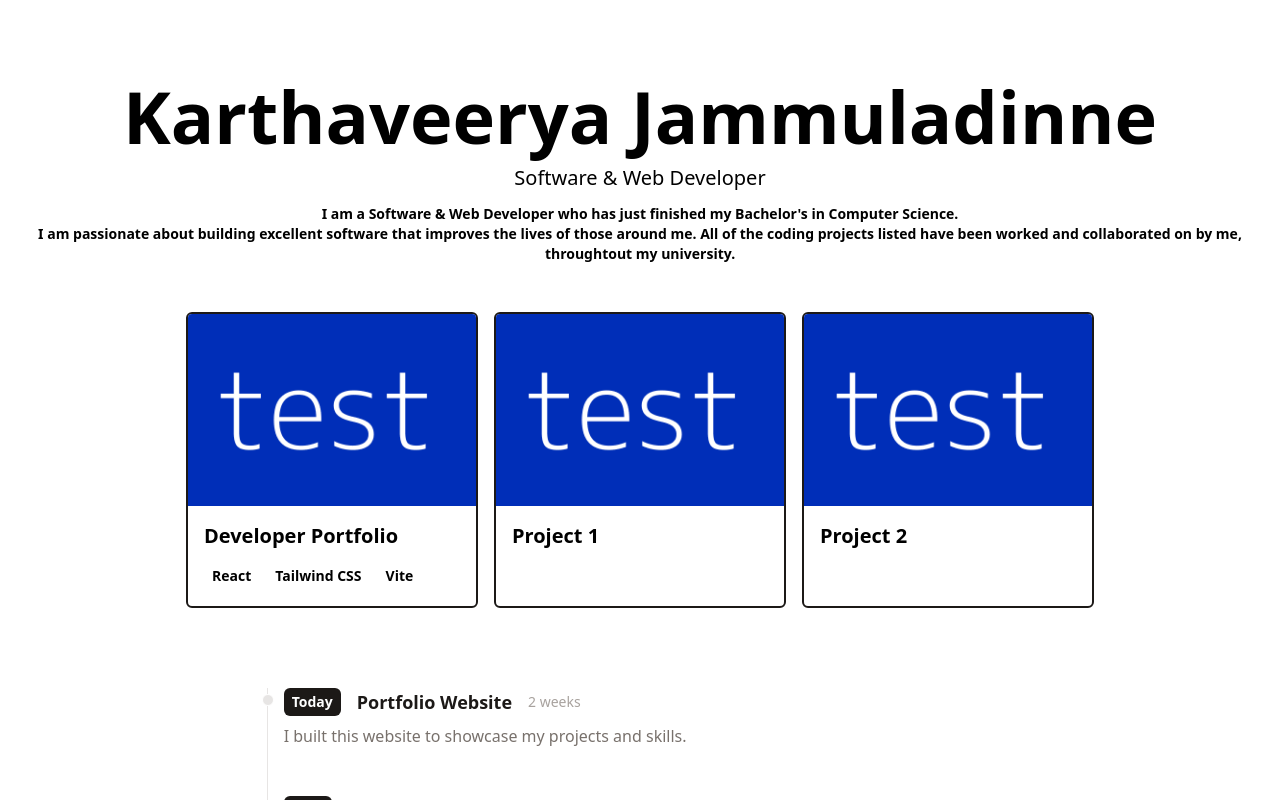
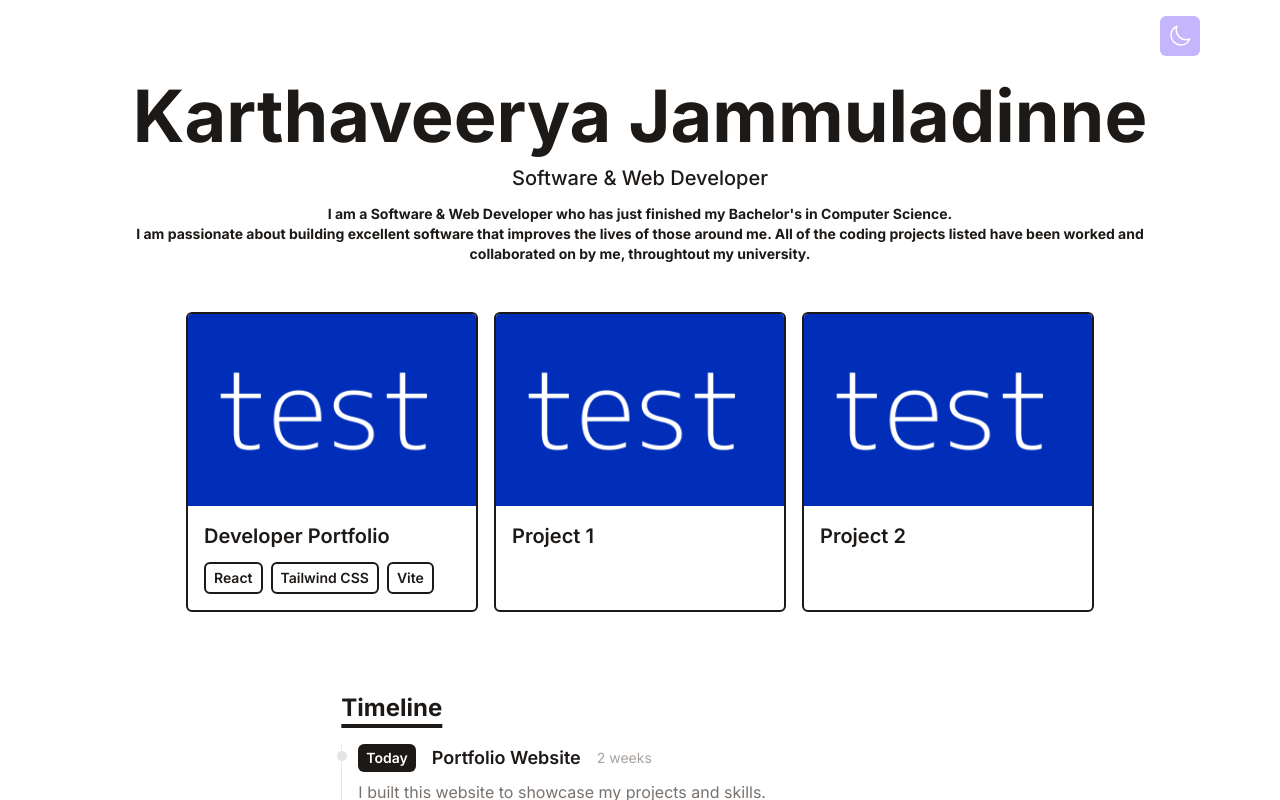
Before and after one commit to dontbug-debug/Portfolio-Website, a React (Vite) app in the folder minimal-portfolio/: page / in a window 1280 px wide. Shown: the top 800 px of the page. Built offline with nearby package versions, Linux system fonts and the light colour scheme.

Commit message:
Created footer and added dark mode.

```diff
--- a/minimal-portfolio/src/App.jsx
+++ b/minimal-portfolio/src/App.jsx
@@ -1,16 +1,87 @@
-import React from "react";
+import React, { useEffect, useState } from "react";
 import Intro from "./components/Intro";
 import Portfolio from "./components/Portfolio";
 import Timeline from "./components/Timeline";
 import Contact from "./components/Contact";
+import Footer from "./components/Footer";
 
 function App() {
-  return <div className="App">
-    <Intro />
-    <Portfolio />
-    <Timeline />
-    <Contact />
-  </div>;
+  const [theme, setTheme] = useState(null);
+
+  useEffect(() => {
+    if (window.matchMedia("(prefers-color-scheme: dark)").matches) {
+      setTheme("dark");
+    } else {
+      setTheme("light");
+    }
+  }, []);
+
+  const handleThemeSwitch = () => {
+    setTheme(theme === "dark" ? "light" : "dark");
+  };
+
+  useEffect(() => {
+    if (theme === "dark") {
+      document.documentElement.classList.add("dark");
+    } else {
+      document.documentElement.classList.remove("dark");
+    }
+  }, [theme]);
+
+  const sun = (
+    <svg
+      xmlns="http://www.w3.org/2000/svg"
+      fill="none"
+      viewBox="0 0 24 24"
+      strokeWidth={1.5}
+      stroke="currentColor"
+      className="w-6 h-6"
+    >
+      <path
+        strokeLinecap="round"
+        strokeLinejoin="round"
+        d="M12 3v2.25m6.364.386l-1.591 1.591M21 12h-2.25m-.386 6.364l-1.591-1.591M12 18.75V21m-4.773-4.227l-1.591 1.591M5.25 12H3m4.227-4.773L5.636 5.636M15.75 12a3.75 3.75 0 11-7.5 0 3.75 3.75 0 017.5 0z"
+      />
+    </svg>
+  );
+
+  const moon = (
+    <svg
+      xmlns="http://www.w3.org/2000/svg"
+      fill="none"
+      viewBox="0 0 24 24"
+      strokeWidth={1.5}
+      stroke="white"
+      className="w-6 h-6"
+    >
+      <path
+        strokeLinecap="round"
+        strokeLinejoin="round"
+        d="M21.752 15.002A9.718 9.718 0 0118 15.75c-5.385 0-9.75-4.365-9.75-9.75 0-1.33.266-2.597.748-3.752A9.753 9.753 0 003 11.25C3 16.635 7.365 21 12.75 21a9.753 9.753 0 009.002-5.998z"
+      />
+    </svg>
+  );
+
+  return (
+    <>
+      <button
+        type="button"
+        onClick={handleThemeSwitch}
+        className="fixed p-2 z-10 right-20 top-4 bg-violet-300 text-lg p1 rounded-md dark:bg-orange-300"
+      >
+        {theme === "dark" ? sun : moon}
+      </button>
+      <div className="bg-white text-stone-900 min-h-screen font-inter dark:bg-stone-900 dark:text-white">
+        <div className="max-w-5xl w-11/12 mx-auto">
+          <Intro />
+          <Portfolio />
+          <Timeline />
+          <Contact />
+          <Footer />
+        </div>
+      </div>
+    </>
+  );
 }
 
 export default App;
--- a/minimal-portfolio/src/components/Contact.jsx
+++ b/minimal-portfolio/src/components/Contact.jsx
@@ -1,4 +1,5 @@
 import React from "react";
+import Title from "./Title";
 
 function Contact() {
   return (
@@ -9,6 +10,7 @@
           method="POST"
           className="flex flex-col w-full md:w-7/12"
         >
+          <Title>Contact</Title>
           <input
             type="text"
             name="name"
--- a/minimal-portfolio/src/components/Footer.jsx
+++ b/minimal-portfolio/src/components/Footer.jsx
@@ -1,7 +1,14 @@
 import React from "react";
 
 function Footer() {
-  return <div></div>;
+  return (
+    <div className="py-5 text-center">
+      <p className="text-sm mt-2 opacity-50">
+        &copy; {new Date().getFullYear()} Karthaveerya Jammuladinne. All rights
+        reserved.
+      </p>
+    </div>
+  );
 }
 
 export default Footer;
--- a/minimal-portfolio/src/components/Intro.jsx
+++ b/minimal-portfolio/src/components/Intro.jsx
@@ -3,7 +3,7 @@
 function Intro() {
   return (
     <div className="flex items-center justify-center flex-col text-center pt-20 pb-6">
-      <h1 className="text-4xl md:text-7xl mb-1 md:mb-3 font-bold">
+      <h1 className="text-4xl md:text-7xl mb-1 md:mb-3 font-bold dark:text-white">
         Karthaveerya Jammuladinne
       </h1>
       <p className="text-base md:text-xl mb-3 font-medium">
--- a/minimal-portfolio/src/components/PortfolioItem.jsx
+++ b/minimal-portfolio/src/components/PortfolioItem.jsx
@@ -2,25 +2,30 @@
 
 function PortfolioItem({ title, imgUrl, stack, link }) {
   return (
-    <div className="border-2 border-stone-900 rounded-md overflow-hidden">
+    <a
+      href={link}
+      target="_blank"
+      rel="noopener noreferrer"
+      className="border-2 border-stone-900 rounded-md overflow-hidden dark:border-white"
+    >
       <img
         src={imgUrl}
         alt="portfolio"
         className="w-full h-36 md:h-48 object-cover cursor-pointer"
       />
       <div className="w-full p-4">
-        <h3 className="text-lg md:text-xl mb-2 md:mb-3 font-semibold">
+        <h3 className="text-lg md:text-xl mb-2 md:mb-3 font-semibold dark:text-white">
           {title}
         </h3>
-        <p className="flex flex-wrap gap-2 flex-row items-center justify-start text-xs md:text-sm">
+        <p className="flex flex-wrap gap-2 flex-row items-center justify-start text-xs md:text-sm dark:text-white">
           {stack.map((item) => (
-            <span className="inline-block px-2 py-1 font-semibold border-stone-900 rounded-md">
+            <span className="inline-block px-2 py-1 font-semibold border-2 border-stone-900 rounded-md dark:border-white">
               {item}
             </span>
           ))}
         </p>
       </div>
-    </div>
+    </a>
   );
 }
 
--- a/minimal-portfolio/src/components/Timeline.jsx
+++ b/minimal-portfolio/src/components/Timeline.jsx
@@ -1,11 +1,13 @@
 import React from "react";
 import timeline from "../data/timeline";
 import TimelineItem from "./TimelineItem";
+import Title from "./Title";
 
 function Timeline() {
   return (
     <div className="flex flex-col md:flex-row justify-center my-20">
       <div className="w-full md:w-7/12">
+        <Title>Timeline</Title>
         {timeline.map((item) => (
           <TimelineItem
             key={item.id}
--- a/minimal-portfolio/src/components/TimelineItem.jsx
+++ b/minimal-portfolio/src/components/TimelineItem.jsx
@@ -1,20 +1,24 @@
 import React from "react";
 
-function TimelineItem({year, title, duration, details}) {
+function TimelineItem({ year, title, duration, details }) {
   return (
-    <ol className="flex flex-col md-flex-row relative border-l border-stone-200">
+    <ol className="flex flex-col md-flex-row relative border-l border-stone-200 dark:border-stone-700">
       <li className=" mb-10 ml-4">
-        <div className="absolute w-3 h-3 bg-stone-200 rounded-full mt-1.5 -left-1.5 border border-white" />
+        <div className="absolute w-3 h-3 bg-stone-200 rounded-full mt-1.5 -left-1.5 border border-white dark:border-stone-900 dark:bg-stone-700" />
         <p className="flex flex-wrap gap-4 flex-row items-center justify-start text-xs md:text-sm">
-          <span className="inline-block px-2 py-1 font-semibold text-white bg-stone-900 rounded-md">
+          <span className="inline-block px-2 py-1 font-semibold text-white bg-stone-900 rounded-md dark:text-stone-900 dark:bg-white">
             {year}
           </span>
-          <h3 className="text-lg font-semibold text-stone-900">{title}</h3>
-          <div className="my-1 text-sm font-normal leading-none text-stone-400">
+          <h3 className="text-lg font-semibold text-stone-900 dark:text-white">
+            {title}
+          </h3>
+          <div className="my-1 text-sm font-normal leading-none text-stone-400 dark:text-stone-500">
             {duration}
           </div>
         </p>
-        <p className="my-2 text-base font-normal text-stone-500">{details}</p>
+        <p className="my-2 text-base font-normal text-stone-500 dark:text-stone-400">
+          {details}
+        </p>
       </li>
     </ol>
   );
--- /dev/null
+++ b/minimal-portfolio/src/components/Title.jsx
@@ -0,0 +1,14 @@
+import React from "react";
+
+function Title({ children, id }) {
+  return (
+    <h1
+      id={id && id}
+      className="text-2xl font-bold underline underline-offset-8 decoration-4 mb-5 text-stone-900 dark:text-white"
+    >
+      {children}
+    </h1>
+  );
+}
+
+export default Title;
```
